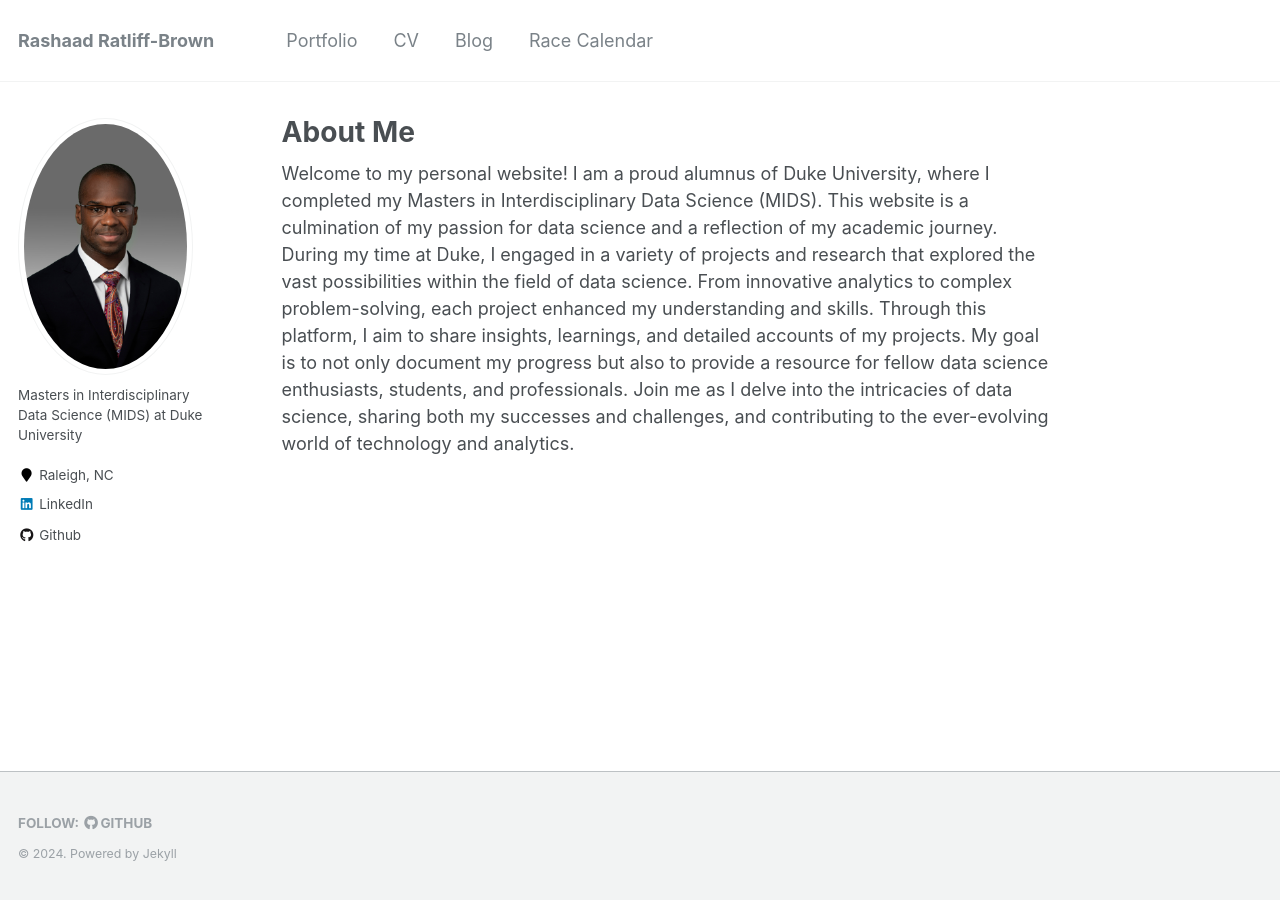
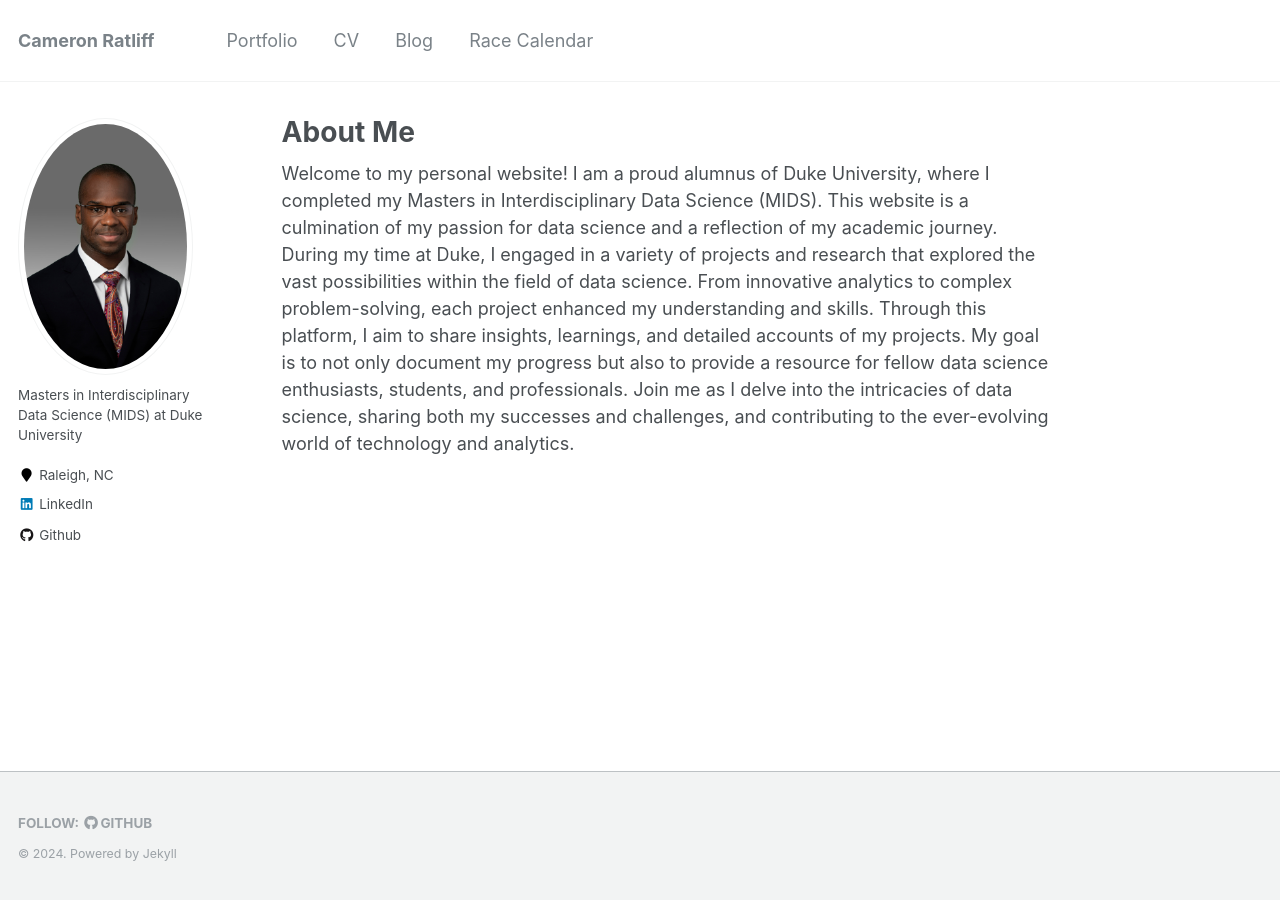
Before and after one commit to caratliff/caratliff.github.io, a Jekyll site: the page built from _pages/about.md, in a window 1280 px wide. Built offline with Jekyll 4.4.1, drawn with Linux system fonts in a browser that asks for light colours.

Commit message:
Update _config.yml

```diff
--- a/_config.yml
+++ b/_config.yml
@@ -7,13 +7,13 @@
 
 # Site Settings
 locale                   : "en-US"
-title                    : "Rashaad Ratliff-Brown"
+title                    : "Cameron Ratliff"
 title_separator          : "-"
 name                     : &name "Your Name"
 description              : &description "personal description"
-url                      : https://rmratliffbrown.github.io # the base hostname & protocol for your site e.g. "https://mmistakes.github.io"
+url                      : https://caratliff.github.io # the base hostname & protocol for your site e.g. "https://mmistakes.github.io"
 baseurl                  : "" # the subpath of your site, e.g. "/blog"
-repository               : "rmratliffbrown/rmratliffbrown.github.io"
+repository               : "caratliff/caratliff.github.io"
 teaser                   :  # filename of teaser fallback teaser image placed in /images/, .e.g. "500x300.png"
 breadcrumbs              : false # true, false (default)
 words_per_minute         : 160
@@ -96,7 +96,7 @@ author:
   flickr           :
   facebook         :
   foursquare       :
-  github           : "rmratliffbrown"
+  github           : "caratliff"
   google_plus      :
   keybase          :
   instagram        :
```
